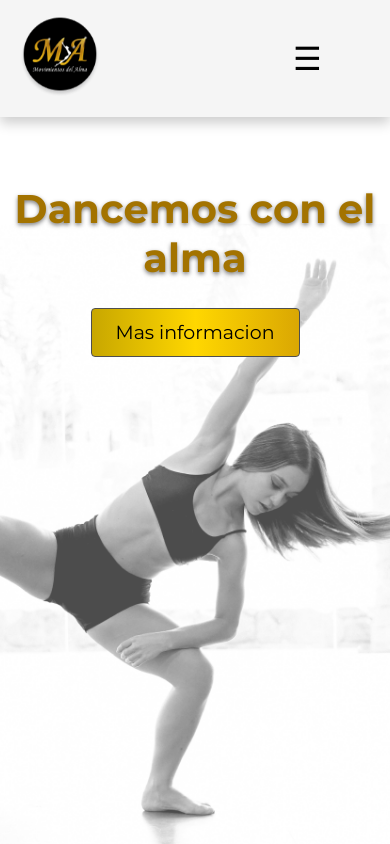
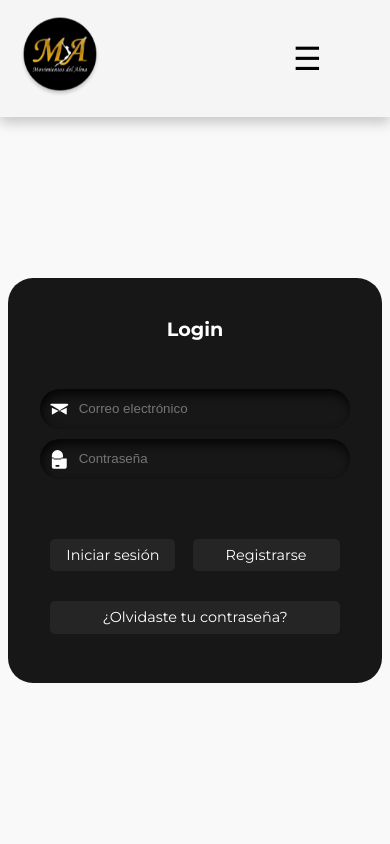
Before and after one commit to platform-Elearning/movimientos-del-alma-cursos, a React (Vite) app in the folder app/: page / in a window 390 px wide. Built offline with nearby package versions, Linux system fonts and the light colour scheme.

Commit message:
new login

```diff
--- a/app/src/components/Home/Home.css
+++ /dev/null
@@ -1,82 +0,0 @@
-/* Contenedor principal */
-.home-container {
-  display: flex;
-  justify-content: center;
-  align-items: center;
-  width: 100%;
-  height: 100vh; /* Asegura que el contenedor ocupe toda la altura de la pantalla */
-  background-color: #ffffff; /* Fondo blanco como fallback */
-  background-size: cover;
-  background-position: center;
-  overflow: hidden;
-}
-
-/* Fondo con la imagen */
-.home-background {
-  position: relative;
-  width: 100%;
-  height: 100%; /* Asegura que el fondo cubra todo el contenedor */
-  background-image: url("../../assets/bgHome.png"); /* Ruta al fondo bgHome */
-  background-size: cover; /* La imagen cubre todo el contenedor */
-  background-position: center;
-  display: flex;
-  flex-direction: column;
-  justify-content: flex-start; /* Cambiado de center a flex-start para alinear el contenido hacia arriba */
-  align-items: center;
-  text-align: center;
-  padding-top: 5rem; /* Añadido espacio arriba para el título */
-}
-
-/* Título */
-.home-title {
-  font-size: 5rem;
-  font-weight: bold;
-  color: #a37300; /* Color dorado */
-  text-shadow: 0 2px 4px rgba(0, 0, 0, 0.5); /* Sombra para destacar el texto */
-  margin-bottom: 2rem; /* Ajusta el espacio debajo del título */
-}
-
-/* Botón */
-.home-button {
-  background-color: #a37300; /* Fondo dorado */
-  color: white;
-  font-size: 1.2rem;
-  padding: 0.8em 2em;
-  border-radius: 8px;
-  border: none;
-  cursor: pointer;
-  transition: background-color 0.3s ease;
-}
-
-.home-button:hover {
-  background-color: #7c5700; /* Cambia el color al pasar el cursor */
-}
-
-/* Media Queries para pantallas pequeñas */
-@media (max-width: 768px) {
-  /* Ajustes para pantallas de tabletas y dispositivos móviles */
-
-  .home-title {
-    font-size: 3rem; /* Reduce el tamaño de la fuente del título en pantallas pequeñas */
-    margin-bottom: 1.5rem; /* Reduce el espacio debajo del título */
-  }
-
-  .home-button {
-    font-size: 1rem; /* Reduce el tamaño de la fuente del botón */
-    padding: 0.7em 1.8em; /* Ajusta el padding para que no sea demasiado grande en pantallas pequeñas */
-  }
-}
-
-@media (max-width: 480px) {
-  /* Ajustes para pantallas de teléfonos móviles */
-
-  .home-title {
-    font-size: 2.5rem; /* Aún más pequeño para pantallas pequeñas */
-    margin-bottom: 1rem; /* Reduce aún más el espacio debajo del título */
-  }
-
-  .home-button {
-    font-size: 0.9rem; /* Reduce aún más el tamaño del texto en el botón */
-    padding: 0.6em 1.5em; /* Ajusta aún más el tamaño del botón */
-  }
-}
--- a/app/src/components/Home/Home.jsx
+++ /dev/null
@@ -1,16 +0,0 @@
-import React from "react";
-import "./Home.css"; // Archivo CSS para estilos
-import Button from "../button/Button"; // Asegúrate de que esta ruta sea correcta
-
-const Home = () => {
-  return (
-    <div className="home-container">
-      <div className="home-background">
-        <h1 className="home-title">Dancemos con el alma</h1>
-        <Button text="Mas informacion" /> {/* El botón ahora dirá PLATAFORMA */}
-      </div>
-    </div>
-  );
-};
-
-export default Home;
--- a/app/src/pages/index/index.jsx
+++ b/app/src/pages/index/index.jsx
@@ -1,11 +1,7 @@
 import React from "react";
 import { useNavigate } from "react-router-dom";
 import Navbar from "../../components/navbar/Navbar";
-import Home from "../../components/Home/Home"; // Importa el nuevo componente Home
 import Login from "../login/login";
-import VideoSection from "../../sections/videoSection/videoSection";
-import danceVideo from "../../assets/dancevideo.mp4";
-import ImgVideoSection from "../../assets/ImgVideoSection.png";
 import "./index.css";
 
 const Index = () => {
@@ -17,21 +13,9 @@ const Index = () => {
 
   return (
     <div className="page-container">
-      {/* Contenedor principal */}
       <Navbar />
       <div className="containerIndex">
-        {/* Reemplaza el contenido aquí por el nuevo componente Home */}
-        <Home />
         <Login />
-
-        {/* Sección del video */}
-        <div className="video-section-container">
-          <VideoSection
-            title="Alma en movimiento"
-            imageSrc={ImgVideoSection}
-            videoSrc={danceVideo}
-          />
-        </div>
       </div>
     </div>
   );
--- a/app/src/sections/videoSection/videoSection.css
+++ /dev/null
@@ -1,123 +0,0 @@
-/* Estilo general de la sección */
-.video-section {
-  width: 100%;
-  padding: 20px;
-  text-align: left;
-  box-sizing: border-box;
-  background-color: #333; /* Fondo oscuro */
-  color: #fff; /* Texto blanco */
-}
-
-/* Título de la sección */
-.video-section-title {
-  font-size: 3rem;
-  margin-bottom: 20px;
-  margin-left: 5rem;
-  font-family: "Arial", sans-serif;
-}
-
-/* Contenedor del video e imagen */
-.video-section-content {
-  display: grid;
-  grid-template-columns: 1fr 1fr; /* Dos columnas iguales */
-  align-items: center;
-  gap: 20px;
-  background: linear-gradient(
-    #333 0%,
-    #333 50px,
-    #7c7b7a 50px,
-    #7c7b7a 100%
-  ); /* Degradado con dos colores */
-  padding: 10px; /* Para darle algo de espacio alrededor */
-}
-
-/* Estilo de la imagen */
-.video-section-image {
-  width: 100%;
-  height: auto;
-  border-radius: 8px;
-}
-
-/* Placeholder para el video */
-.video-placeholder {
-  width: 100%;
-  height: 0;
-  padding-top: 56.25%; /* Relación 16:9 */
-  background-color: #555; /* Fondo gris oscuro */
-  position: relative;
-  border-radius: 8px;
-}
-
-/* Botón para reproducir el video */
-.video-play-button {
-  position: absolute;
-  top: 50%;
-  left: 50%;
-  transform: translate(-50%, -50%);
-  background: none;
-  border: none;
-  font-size: 2rem;
-  color: white;
-  cursor: pointer;
-}
-
-.video-play-button:hover {
-  color: #ccc;
-}
-
-/* Video en lugar del botón */
-.video-player {
-  width: 100%;
-  height: 100%;
-  border-radius: 8px;
-  position: absolute;
-  top: 0;
-  left: 0;
-  background-color: #555;
-}
-
-/* Media Queries para pantallas pequeñas */
-
-/* Para tabletas (máximo 768px) */
-@media (max-width: 768px) {
-  .video-section-title {
-    font-size: 2.5rem; /* Reduce el tamaño del título */
-    margin-left: 2rem; /* Reduce el margen izquierdo */
-  }
-
-  .video-section-content {
-    grid-template-columns: 1fr; /* Una sola columna */
-  }
-
-  .video-section-image {
-    width: 90%; /* Reduce el tamaño de la imagen */
-  }
-
-  .video-placeholder {
-    padding-top: 56.25%; /* Mantiene la relación de aspecto */
-  }
-}
-
-/* Para teléfonos móviles (máximo 480px) */
-@media (max-width: 480px) {
-  .video-section-title {
-    font-size: 2rem; /* Aumenta la reducción del título */
-    margin-left: 1rem; /* Reduce más el margen izquierdo */
-  }
-
-  .video-section-content {
-    grid-template-columns: 1fr; /* Una sola columna */
-  }
-
-  .video-section-image {
-    width: 100%; /* La imagen ocupa todo el ancho disponible */
-  }
-
-  .video-placeholder {
-    padding-top: 56.25%; /* Mantiene la relación de aspecto */
-  }
-
-  .video-play-button {
-    font-size: 1.5rem; /* Reduce el tamaño del botón */
-  }
-}
--- a/app/src/sections/videoSection/videoSection.jsx
+++ /dev/null
@@ -1,43 +0,0 @@
-import React, { useState } from "react";
-import "./videoSection.css"; // Importa estilos
-
-const VideoSection = ({ title, imageSrc, videoSrc }) => {
-  const [isVideoPlaying, setIsVideoPlaying] = useState(false);
-
-  const handlePlayClick = () => {
-    setIsVideoPlaying(true); // Mostrar el video cuando se hace clic
-  };
-
-  return (
-    <div className="video-section">
-      <h1 className="video-section-title">{title}</h1>
-      <div className="video-section-content">
-        {/* Imagen */}
-        <img src={imageSrc} alt="Dance" className="video-section-image" />
-        {/* Placeholder del video */}
-        <div className="video-placeholder">
-          {!isVideoPlaying ? (
-            <button
-              className="video-play-button"
-              onClick={handlePlayClick} // Reproducir video al hacer clic
-            >
-              ▶
-            </button>
-          ) : (
-            <video
-              className="video-player"
-              controls
-              autoPlay
-              onClick={(e) => e.stopPropagation()} // Evitar que se detenga al hacer clic
-            >
-              <source src={videoSrc} type="video/mp4" />
-              Your browser does not support the video tag.
-            </video>
-          )}
-        </div>
-      </div>
-    </div>
-  );
-};
-
-export default VideoSection;
```
